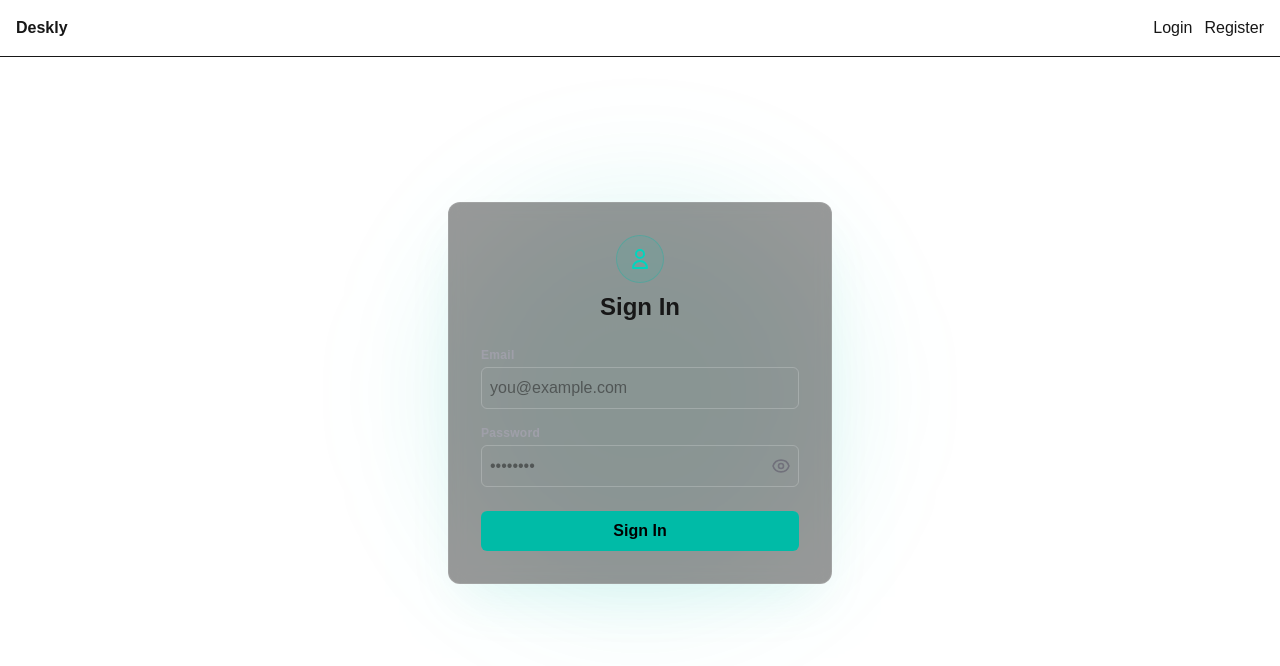
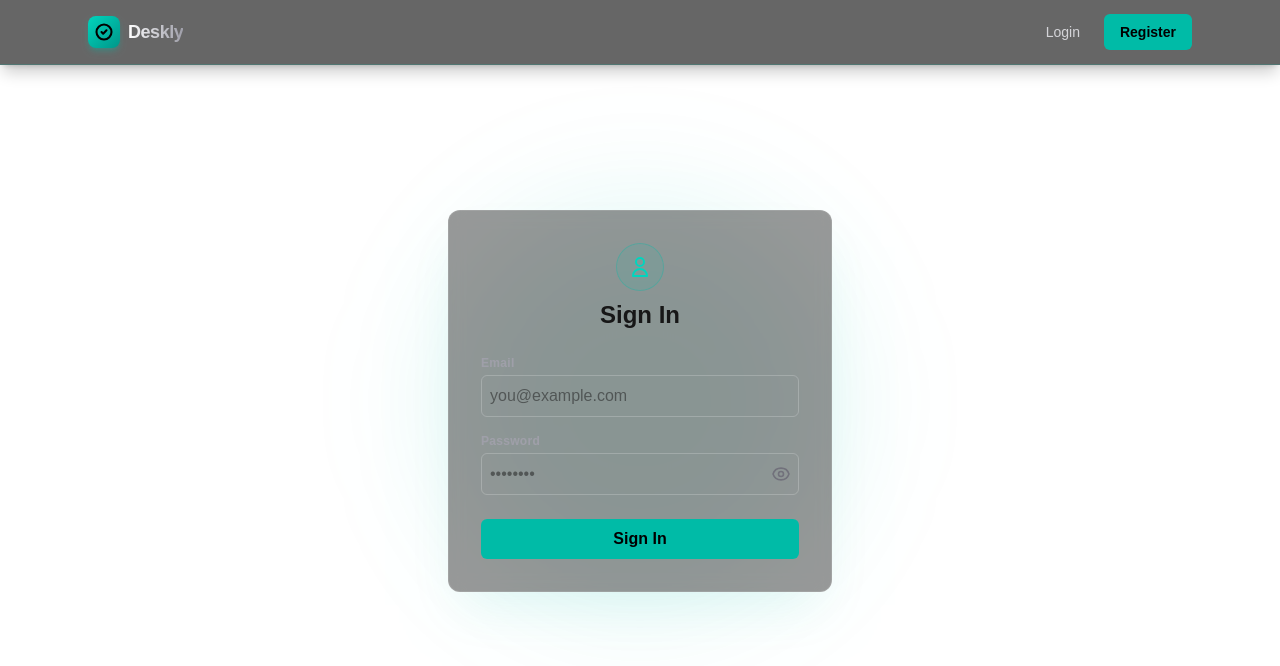
Before and after one commit to code4umar/support-desk-client, a Next.js app: page /login in a window 1280 px wide. Shown: the top 666 px of the page. Built offline with nearby package versions, Linux system fonts and the light colour scheme; no server answers.

Commit message:
Modernize header with glass effect, logo icon, and teal accents

```diff
--- a/components/Header.tsx
+++ b/components/Header.tsx
@@ -5,22 +5,55 @@ import Link from 'next/link';
 export default function Header() {
   const { user, loading, logout } = useAuth();
 
-  if (loading) return <header className="p-4 border-b h-14" />;
+  if (loading) return <header className="h-16 border-b border-white/5 bg-black/40 backdrop-blur" />;
 
   return (
-    <header className="p-4 border-b flex justify-between items-center">
-      <Link href="/tickets" className="font-bold">Deskly</Link>
-      {user ? (
-        <div className="flex items-center gap-3">
-          <span>{user.name} · {user.role}</span>
-          <button onClick={logout} className="text-sm underline">Sign out</button>
-        </div>
-      ) : (
-        <div className="flex gap-3">
-          <Link href="/login">Login</Link>
-          <Link href="/register">Register</Link>
-        </div>
-      )}
+    <header className="sticky top-0 z-50 border-b border-teal-500/20 bg-black/60 backdrop-blur-md shadow-lg shadow-black/20">
+      <div className="mx-auto flex h-16 max-w-6xl items-center justify-between px-4 sm:px-6">
+        <Link href="/tickets" className="flex items-center gap-2 group">
+          <div className="flex h-8 w-8 items-center justify-center rounded-lg bg-gradient-to-br from-teal-400 to-teal-600 shadow-md shadow-teal-500/30 transition-transform group-hover:scale-105">
+            <svg xmlns="http://www.w3.org/2000/svg" className="h-5 w-5 text-black" fill="none" viewBox="0 0 24 24" stroke="currentColor" strokeWidth={2.5}>
+              <path strokeLinecap="round" strokeLinejoin="round" d="M9 12l2 2 4-4m6 2a9 9 0 11-18 0 9 9 0 0118 0z" />
+            </svg>
+          </div>
+          <span className="text-lg font-bold tracking-tight bg-gradient-to-r from-white to-zinc-400 bg-clip-text text-transparent">
+            Deskly
+          </span>
+        </Link>
+
+        {user ? (
+          <div className="flex items-center gap-4">
+            <div className="hidden sm:flex items-center gap-2 rounded-full border border-white/10 bg-white/5 px-3 py-1.5">
+              <span className="h-2 w-2 rounded-full bg-teal-400" />
+              <span className="text-sm font-medium text-zinc-200">{user.name}</span>
+              <span className="text-xs uppercase tracking-wide text-teal-400 font-semibold">
+                {user.role}
+              </span>
+            </div>
+            <button
+              onClick={logout}
+              className="text-sm font-medium text-zinc-400 hover:text-white transition-colors px-3 py-1.5 rounded-md hover:bg-white/5"
+            >
+              Sign out
+            </button>
+          </div>
+        ) : (
+          <div className="flex items-center gap-2">
+            <Link
+              href="/login"
+              className="text-sm font-medium text-zinc-300 hover:text-white transition-colors px-4 py-2 rounded-md hover:bg-white/5"
+            >
+              Login
+            </Link>
+            <Link
+              href="/register"
+              className="text-sm font-semibold text-black bg-teal-500 hover:bg-teal-400 transition-colors px-4 py-2 rounded-md"
+            >
+              Register
+            </Link>
+          </div>
+        )}
+      </div>
     </header>
   );
 }
```
